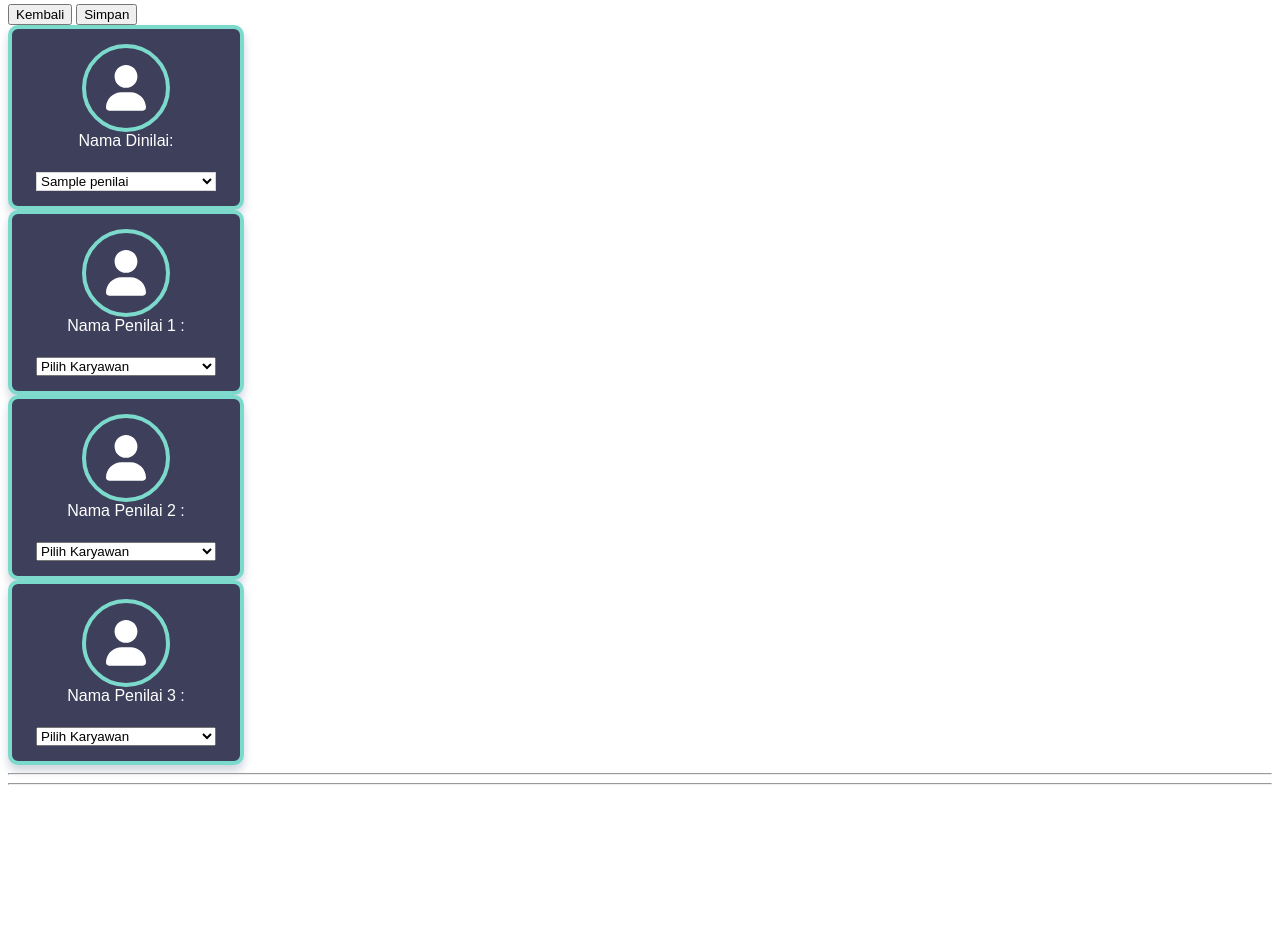
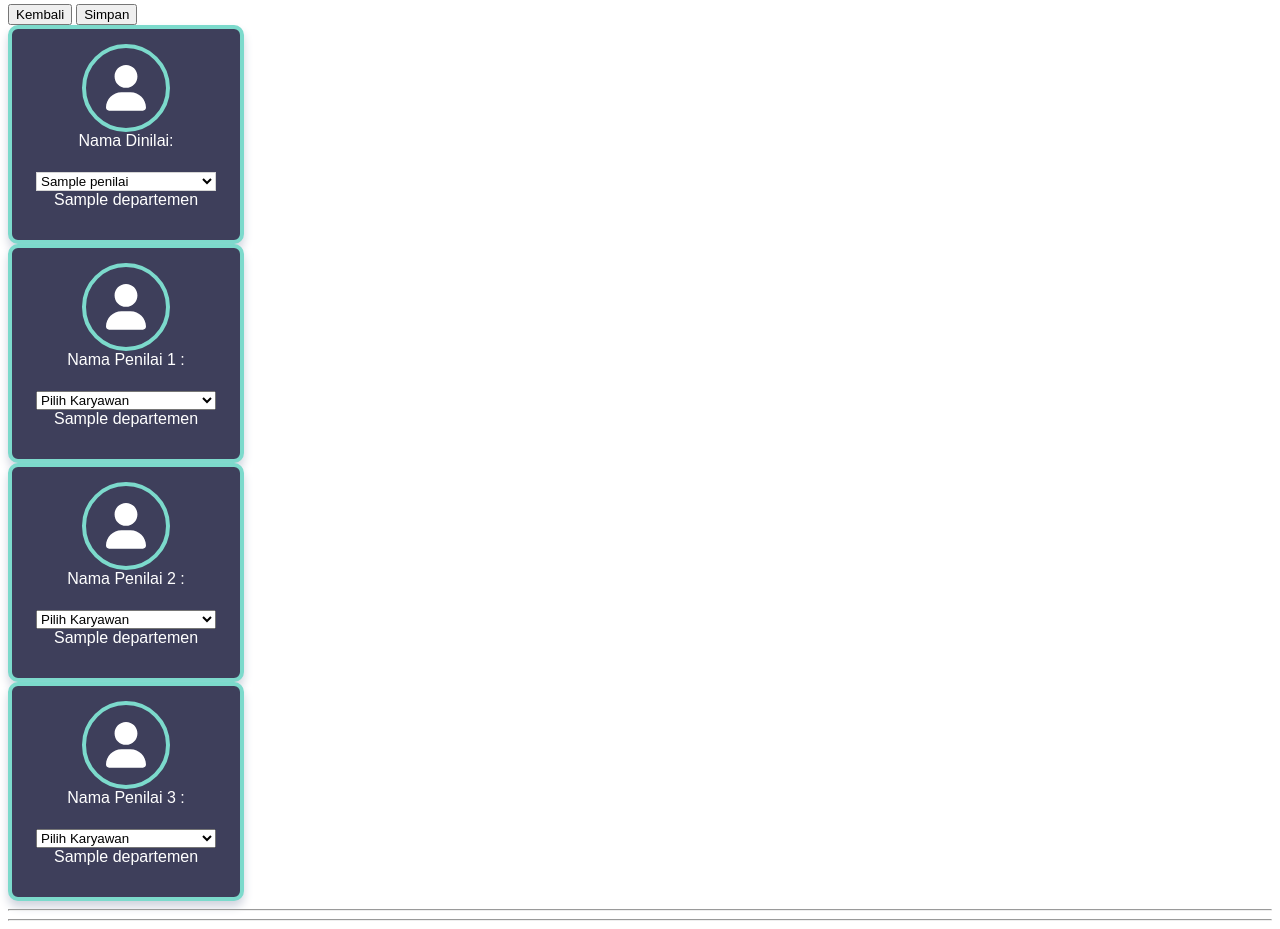
Before and after one commit to Ekadalas/mypolychem_admin, a PHP site: the page made by application/views/v_edit_penilai.php in a window 1280 px wide. Shown: the part 104-1033 px from the top of the page. Before the commit the page ends 889 px from the top, so only its background shows below. Run offline with PHP 8.4, Linux system fonts and the light colour scheme; the template is opened without the code that fills it: most values are stand-ins (such as "Sample title", 1, 10 or a date in 2020); data that the repository does not hold is empty; some libraries are stand-ins or nearby versions.

Commit message:
Memperbaiki Fitur Ubah Matrix penilaian

```diff
--- a/application/models/M_matrix.php
+++ b/application/models/M_matrix.php
@@ -57,7 +57,7 @@ class M_matrix extends CI_Model
 			$nik_string = "'$nik'"; // fallback kalau bukan array
 		}
 
-		$query = $this->db->query("SELECT id, nik_dinilai, nama_dinilai, nik_p1, nama_p1, nik_p2, nama_p2, nik_p3, nama_p3 FROM data_matrix_ppk WHERE id IN ($nik_string)");
+		$query = $this->db->query("SELECT id, departemen, nik_dinilai, nama_dinilai, nik_p1, nama_p1, nik_p2, nama_p2, nik_p3, nama_p3 FROM data_matrix_ppk WHERE id IN ($nik_string)");
 		return $query->result_array();
 	}
 
--- a/application/views/v_edit_penilai.php
+++ b/application/views/v_edit_penilai.php
@@ -160,6 +160,8 @@
               <option value="">Pilih Karyawan</option>
               <option value="<?= $p['id']; ?>" selected><?= $p['nama_dinilai']; ?></option>
           </select>
+          <div class="mt-1 text-white fw-bold"><?= $p['departemen']; ?></div>
+
             <span id="getdeep_dinilai_<?= $index ?>"></span>
             <input type="hidden" name="dinilai1[]" value="<?= $p['id']; ?>">
 
@@ -185,6 +187,8 @@
           </option>
           <?php endforeach; ?>
           </select>
+          <div class="mt-1 text-white fw-bold"><?= $p['departemen']; ?></div>
+
             <span id="getdeep_dinilai_<?= $index ?>"></span>
 
           </p>
@@ -209,6 +213,8 @@
                 </option>
             <?php endforeach; ?>
         </select>
+        <div class="mt-1 text-white fw-bold"><?= $p['departemen']; ?></div>
+
             <span id="getdeep_penilai_<?= $index ?>"></span>
           </p>
         </div>
@@ -232,6 +238,8 @@
                 </option>
             <?php endforeach; ?>
         </select>
+        <div class="mt-1 text-white fw-bold"><?= $p['departemen']; ?></div>
+
             <span id="getdeep_penilai_<?= $index ?>"></span>
           </p>
         </div>
```
